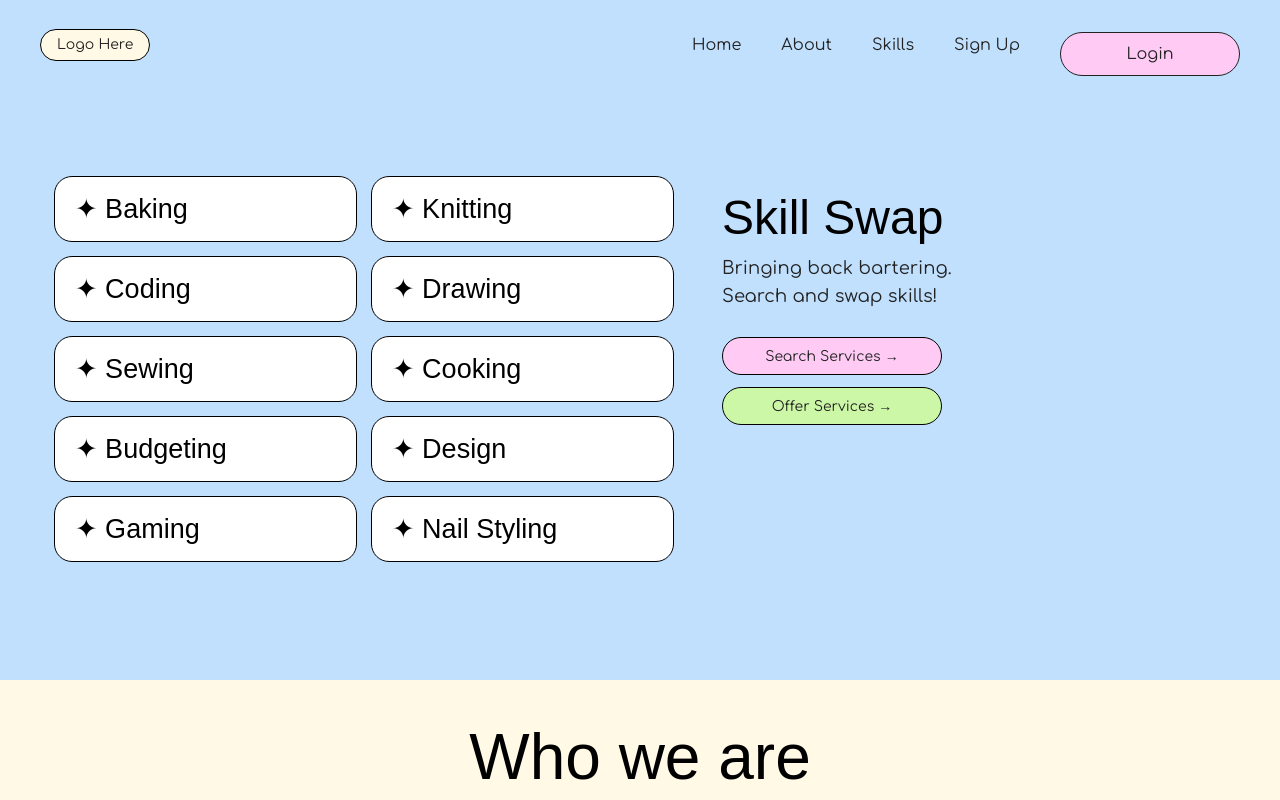
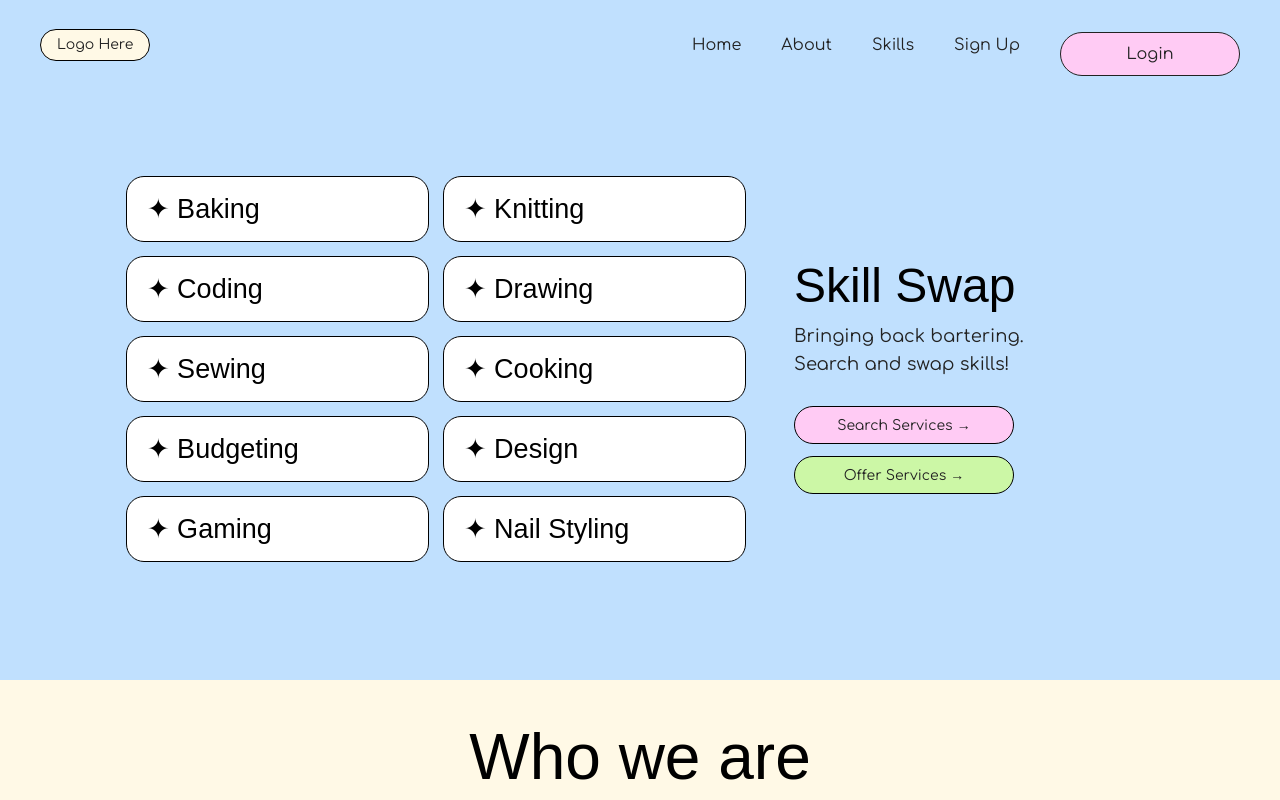
Before and after one commit to AthenaHacks2026/demo-repository, a React (Vite) app in the folder frontend/: page / in a window 1280 px wide. Shown: the top 800 px of the page. Built offline with nearby package versions, Linux system fonts and the light colour scheme; a web font is replaced by a local one.

Commit message:
centerd div
bruh

```diff
--- a/frontend/src/styles/Home.css
+++ b/frontend/src/styles/Home.css
@@ -74,8 +74,8 @@ body {
 
 .hero {
   display: flex;
-  justify-content: flex-start;
-  align-items: flex-start;
+  justify-content: center;
+  align-items: center;
   padding: 86px 54px 40px;
   gap: 48px;
 }
```
